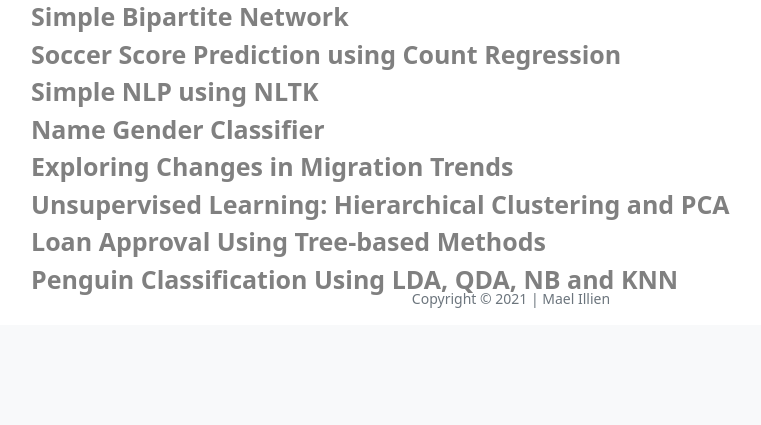
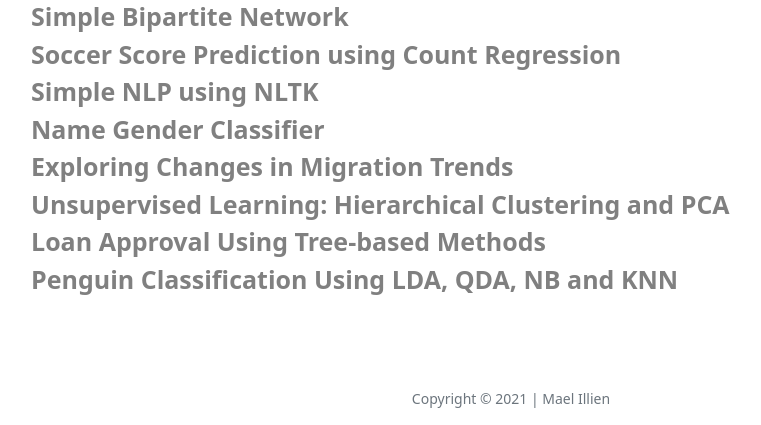
Before and after one commit to maelillien/website, a Flask app: page /portfolio in a window 1280 px wide. Shown: the part 1152-1577 px from the top of the page, without its empty margins (129-890 px from the left). Before the commit the page ends 1460 px from the top, so only its background shows below. Run offline with Flask 2, Linux system fonts and the light colour scheme; some libraries are stand-ins or nearby versions.

Commit message:
fixed portfolio page length issue

```diff
--- a/templates/portfolio.html
+++ b/templates/portfolio.html
@@ -7,8 +7,7 @@
 {% block main %}
 
 
-
-    <section class="home-content" style="height: 900px">
+    <section class="home-content" style="height: 1000px">
         <div class="container py-2 col-auto additional-margin">
 
             <div class="row portfolio-row justify-content-center">
@@ -49,7 +48,7 @@
             <div>
                 <a class="project" href="https://github.com/maelillien/cuny-projects/blob/main/predicting-diabetes-icu/predicting-diabetes-icu.pdf" target="_blank">Predicting Diabetes in ICUs using Machine Learning</a>
                 <div class="hide">
-                    <p class="skills">Python, Decision Trees, Random Forests, Boosting, Bagging, Logistic Regression, Regularization</p>
+                    <p class="skills">Python, CDecision Trees, Random Forests, Boosting, Bagging, Logistic Regression, Regularization</p>
                     <p class="descr">My CUNY SPS Master's thesis developing a classifier using machine learning techniques capable of accurately predicting diabetes from patient data
                         that is routinely collected in Intensive Care Units (ICUs). Algorithms explored include Decision Trees, Random Forests, Boosting, Bagging, Logistic Regression and regularized variants.</p>
                 </div>
```
